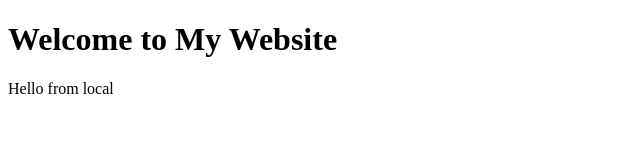
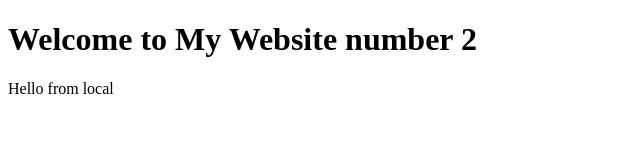
Before and after one commit to jester-rcc/adet-git, a plain HTML site: page index.html in a window 1280 px wide. Shown: the whole page, without its empty margins (0-640 px from the left). Drawn offline with Linux system fonts and the light colour scheme.

Commit message:
My commit 2

```diff
--- a/index.html
+++ b/index.html
@@ -6,7 +6,7 @@
     <title>Base HTML Page</title>
 </head>
 <body>
-    <h1>Welcome to My Website</h1>
+    <h1>Welcome to My Website number 2</h1>
     <p>Hello from local</p>
 </body>
 </html>
```
